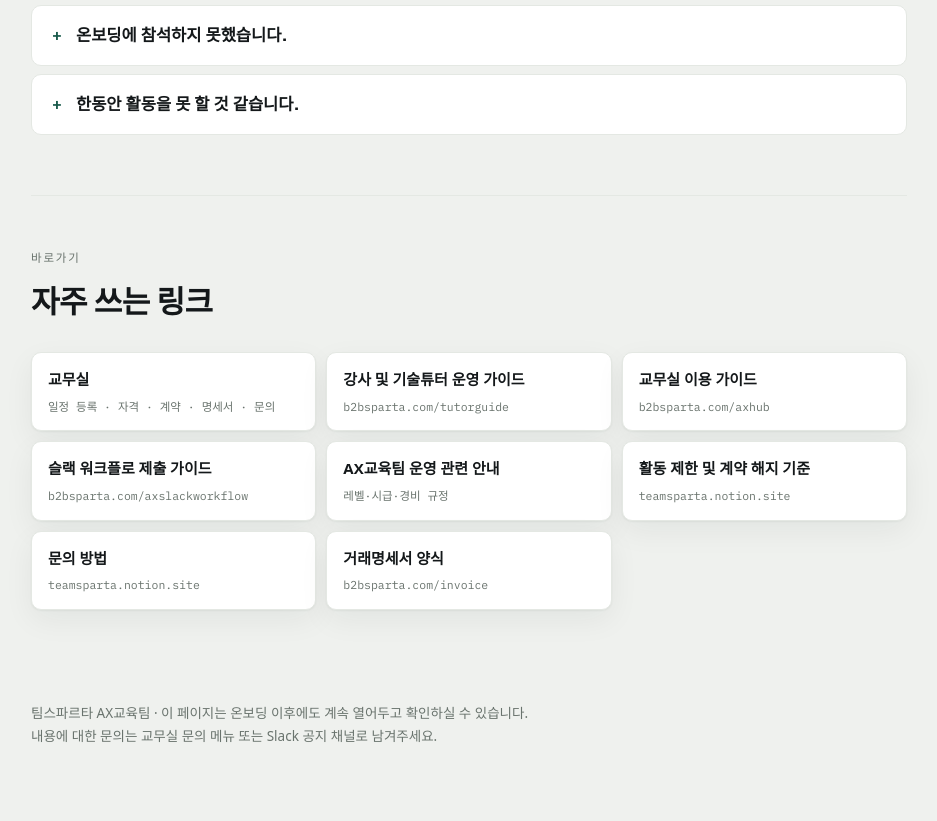
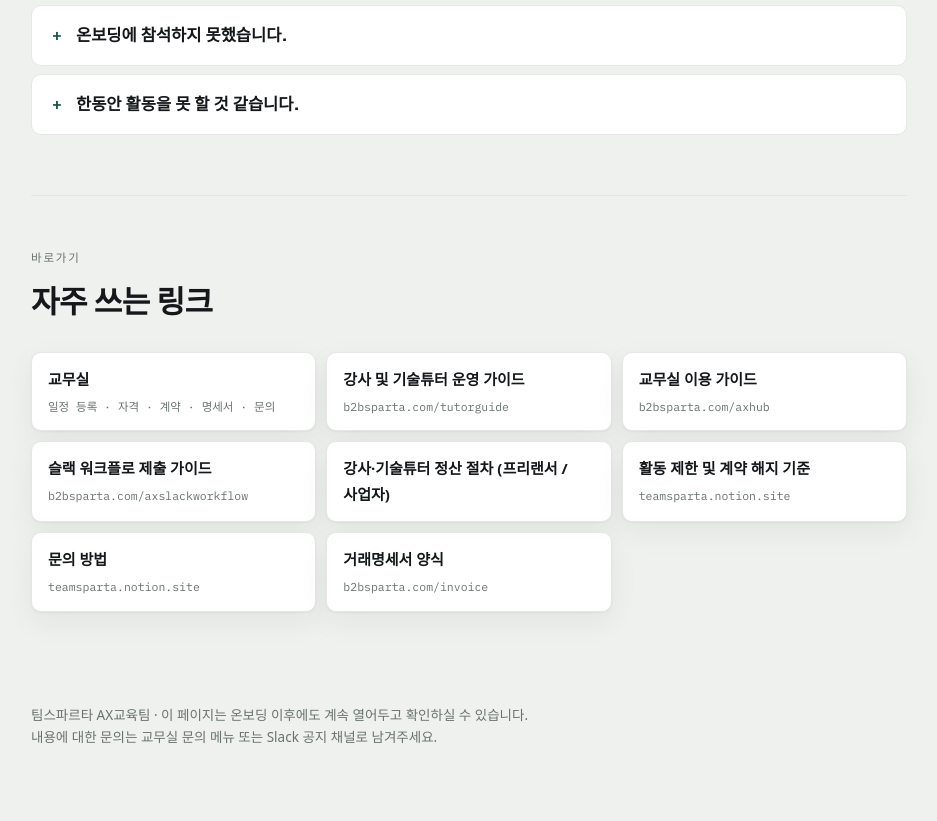
Before and after one commit to LEEBUYONG/Onboarding-for-deployment, a plain HTML site: page index.html in a window 1280 px wide. Shown: the part 10849-11670 px from the top of the page, without its empty margins (171-1108 px from the left). Drawn offline with Linux system fonts and the light colour scheme; a web font is replaced by a local one.

Commit message:
Update links in index.html for instructor resources

```diff
--- a/index.html
+++ b/index.html
@@ -1007,7 +1007,7 @@ footer{padding:40px 0 72px;color:var(--muted);font-size:13.5px}
       <a href="https://b2bsparta.com/tutorguide" target="_blank" rel="noopener">강사 및 기술튜터 운영 가이드<span>b2bsparta.com/tutorguide</span></a>
       <a href="https://b2bsparta.com/axhub" target="_blank" rel="noopener">교무실 이용 가이드<span>b2bsparta.com/axhub</span></a>
       <a href="https://b2bsparta.com/axslackworkflow" target="_blank" rel="noopener">슬랙 워크플로 제출 가이드<span>b2bsparta.com/axslackworkflow</span></a>
-      <a href="https://teamsparta.notion.site/AX-3ae2dc3ef514801ba9e1d18de31573de" target="_blank" rel="noopener">AX교육팀 운영 관련 안내<span>레벨·시급·경비 규정</span></a>
+      <a href="https://teamsparta.notion.site/3d12dc3ef51480d692a3e0f2d274bd16?pvs=74" target="_blank" rel="noopener">강사·기술튜터 정산 절차 (프리랜서 / 사업자)</a>
       <a href="https://teamsparta.notion.site/3af2dc3ef514808f88a6d83db8b2f991" target="_blank" rel="noopener">활동 제한 및 계약 해지 기준<span>teamsparta.notion.site</span></a>
       <a href="https://teamsparta.notion.site/3ae2dc3ef514802c96c5fcfc5afd11da" target="_blank" rel="noopener">문의 방법<span>teamsparta.notion.site</span></a>
       <a href="https://b2bsparta.com/invoice" target="_blank" rel="noopener">거래명세서 양식<span>b2bsparta.com/invoice</span></a>
```
